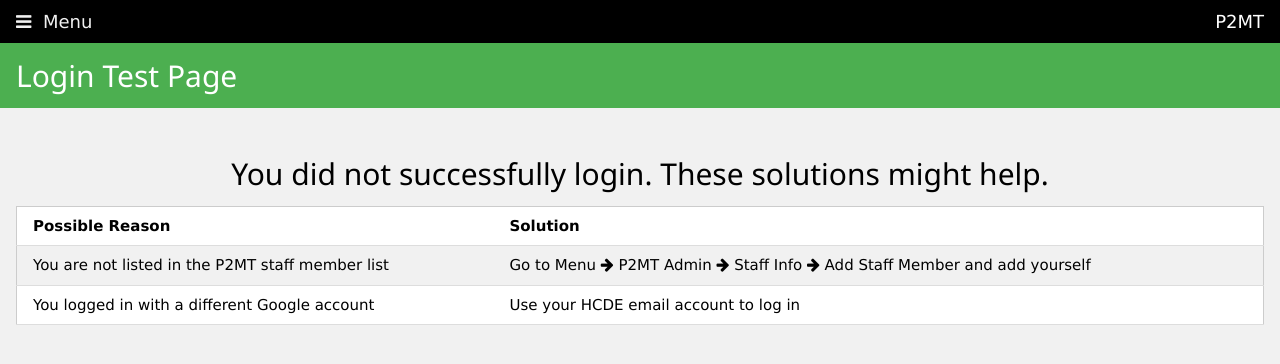
After one commit to phase2team/stemtest, a Flask app: page /logintest in a window 1280 px wide. The commit adds this page. Shown: the top 364 px of the page. Run offline with Flask 2, Linux system fonts and the light colour scheme.

Commit message:
Initial Google login integration

```diff
--- a/P2MT_App/config_GAE.py
+++ b/P2MT_App/config_GAE.py
@@ -1,4 +1,5 @@
 from P2MT_App.gcloud_functions import getCloudSqlUrl, getSqlEngineOptions
+import os
 
 
 class Config:
@@ -10,3 +11,8 @@
 
     SQLALCHEMY_DATABASE_URI = cloudSqlUrl
     SQLALCHEMY_ENGINE_OPTIONS = cloudSqlEngineOptions
+
+    # Set environment variables necessary for Google login and API usage
+    USE_GOOGLE_LOGIN_AND_API = "True"
+    GOOGLE_CLIENT_ID = os.getenv("GOOGLE_CLIENT_ID")
+    GOOGLE_CLIENT_SECRET = os.getenv("GOOGLE_CLIENT_SECRET")
--- a/P2MT_App/googleAPI/googleLogin.py
+++ b/P2MT_App/googleAPI/googleLogin.py
@@ -1 +1,15 @@
-# File for Google Login
+import requests
+
+GOOGLE_DISCOVERY_URL = "https://accounts.google.com/.well-known/openid-configuration"
+
+# Included for reference. AuthLib handles retrieval of authorization endpoint.
+# See https://realpython.com/flask-google-login/
+def get_google_provider_cfg():
+    google_provider_cfg = requests.get(GOOGLE_DISCOVERY_URL).json()
+    authorization_endpoint = google_provider_cfg["authorization_endpoint"]
+    token_endpoint = google_provider_cfg["token_endpoint"]
+    userinfo_endpoint = google_provider_cfg["userinfo_endpoint"]
+    print("authorization_endpoint:", authorization_endpoint)
+    print("token_endpoint:", token_endpoint)
+    print("userinfo_endpoint:", userinfo_endpoint)
+    return google_provider_cfg
--- /dev/null
+++ b/P2MT_App/googleAPI/routes.py
@@ -0,0 +1,98 @@
+# Python standard libraries
+import json
+import os
+import sqlite3
+
+# Third-party libraries
+from flask import Flask, url_for, redirect, render_template, redirect, Blueprint
+from flask_login import (
+    current_user,
+    login_required,
+    login_user,
+    logout_user,
+)
+import requests
+
+# P2MT imports
+from P2MT_App import db, oauth
+from P2MT_App.models import FacultyAndStaff
+from P2MT_App.googleAPI.googleLogin import get_google_provider_cfg
+from P2MT_App.main.utilityfunctions import printLogEntry
+
+googleAPI_bp = Blueprint("googleAPI_bp", __name__)
+
+
+@googleAPI_bp.route("/homepage")
+def homepage():
+    if current_user.is_authenticated:
+        return render_template("login.html", title="Login", user=current_user)
+    else:
+        print("current_user.is_authenticated =", current_user.is_authenticated)
+        return render_template("login.html", title="Login", user=None)
+
+
+@googleAPI_bp.route("/login")
+def login():
+    printLogEntry("Running login()")
+    redirect_uri = url_for("googleAPI_bp.auth", _external=True)
+    return oauth.google.authorize_redirect(redirect_uri)
+
+
+@googleAPI_bp.route("/login/callback")
+def auth():
+    printLogEntry("Running auth()")
+    get_google_provider_cfg()
+    token = oauth.google.authorize_access_token()
+    userinfo_response = oauth.google.parse_id_token(token)
+    if userinfo_response:
+        if userinfo_response["email_verified"]:
+            unique_id = userinfo_response["sub"]
+            users_email = userinfo_response["email"]
+            picture = userinfo_response["picture"]
+            users_name = userinfo_response["given_name"]
+            print("unique_id:", unique_id)
+            print("users_email:", users_email)
+            print("picture:", picture)
+            print("users_name:", users_name)
+            # Create a user in your db with the information provided
+            # by Google
+            # user = User(
+            #     id_=unique_id, name=users_name, email=users_email, profile_pic=picture
+            # )
+
+            # Verify user is approved to access the apps
+            user = FacultyAndStaff.query.filter(
+                FacultyAndStaff.email == users_email
+            ).first()
+            print("User query result =", user)
+            print("User type =", type(user))
+
+            if user:
+                printLogEntry("This is a valid user")
+                # Begin user session by logging the user in
+                login_user(user)
+
+    # if False:
+    #     # Doesn't exist? Add it to the database.
+    #     if not User.get(unique_id):
+    #         User.create(unique_id, users_name, users_email, picture)
+
+    return redirect("/logintest")
+
+
+@googleAPI_bp.route("/logintest")
+def logintest():
+    print("current_user =", current_user)
+    if current_user.is_authenticated:
+        return render_template(
+            "logintest.html", title="Login Test Page", user=current_user
+        )
+    else:
+        return render_template("logintest.html", title="Login Test Page", user=None)
+
+
+@googleAPI_bp.route("/logout")
+@login_required
+def logout():
+    logout_user()
+    return redirect("/homepage")
--- a/P2MT_App/main/routes.py
+++ b/P2MT_App/main/routes.py
@@ -6,6 +6,7 @@
 )
 from P2MT_App.main.testFunctions import setAttendanceForTmiTesting
 from datetime import date
+from flask_login import current_user, login_required
 
 main_bp = Blueprint("main_bp", __name__)
 
--- a/P2MT_App/templates/layout.html
+++ b/P2MT_App/templates/layout.html
@@ -28,8 +28,8 @@
 
     <!-- Top container -->
     <div class="w3-bar w3-top w3-black w3-large" style="z-index:4">
-        <button class="w3-bar-item w3-button w3-hover-none w3-hover-text-light-grey" onclick="w3_open();"><i
-                class="fa fa-bars"></i>  Menu</button>
+        <button id="menuButton" class="w3-bar-item w3-button w3-hover-none w3-hover-text-light-grey"
+            onclick="w3_open();"><i class="fa fa-bars"></i>  Menu</button>
         <span class="w3-bar-item w3-right">P2MT</span>
     </div>
 
@@ -40,8 +40,11 @@
 
             </div>
             <div class="w3-col s8 w3-bar">
+                {% if user %}
+                <p>Welcome, <strong>{{ user.firstName }}</strong></p><br>
+                {% else %}
                 <span>Welcome</span><br>
-
+                {% endif %}
             </div>
         </div>
         <hr>
--- /dev/null
+++ b/P2MT_App/templates/logintest.html
@@ -0,0 +1,63 @@
+{% extends 'layout.html'%}
+{% block content %}
+<div class="w3-container w3-green w3-row">
+    <div class="w3-third">
+        <h2>{{title}}</h2>
+    </div>
+</div>
+
+<div class="w3-panel"></div>
+
+<div class="w3-container">
+    {% if user %}
+    <h2 class='w3-center'>Congratulations! You successfully logged in! Your user details are:</h2>
+    <div class='w3-panel'></div>
+    <div class="w3-display-container">
+        <div class='w3-display-topmiddle'>
+            <div class='w3-card-4'>
+                <table class="w3-table-all">
+                    <tr>
+                        <th>First Name</th>
+                        <td>{{ user.firstName }}</td>
+                    </tr>
+                    <tr>
+                        <th>Last Name</th>
+                        <td>{{ user.lastName }}</td>
+                    </tr>
+                    <tr>
+                        <th>Position</th>
+                        <td>{{ user.position }}</td>
+                    </tr>
+                    <tr>
+                        <th>Email</th>
+                        <td>{{ user.email }}</td>
+                    </tr>
+                </table>
+            </div>
+            <div class='w3-panel'></div>
+            <a class="w3-button w3-blue" href="/logout">Logout</a>
+        </div>
+    </div>
+
+    {% else %}
+    <h2 class="w3-center">You did not successfully login. These solutions might help.</h2>
+    <table class="w3-table-all">
+        <tr>
+            <th>Possible Reason</th>
+            <th>Solution</th>
+        </tr>
+        <tr>
+            <td>You are not listed in the P2MT staff member list</td>
+            <td>Go to Menu <i class='fa fa-arrow-right'></i> P2MT Admin <i class='fa fa-arrow-right'></i> Staff Info
+                <i class='fa fa-arrow-right'></i> Add Staff Member and
+                add yourself</td>
+        </tr>
+        <tr>
+            <td>You logged in with a different Google account</td>
+            <td>Use your HCDE email account to log in</td>
+        </tr>
+    </table>
+    {% endif %}
+</div>
+
+{% endblock content %}
--- a/main.py
+++ b/main.py
@@ -12,4 +12,4 @@
     pass
 
 if __name__ == "__main__":
-    app.run(debug=True)
+    app.run("localhost", 8080, debug=True)
--- a/runP2MT.py
+++ b/runP2MT.py
@@ -4,4 +4,4 @@
 app = create_app(config_class=Config)
 
 if __name__ == "__main__":
-    app.run(debug=True)
+    app.run("localhost", 8080, debug=True)
```
Also changed, not shown: P2MT_App/ReadMe/setup.txt (added, +7 -0 lines), P2MT_App/__init__.py (+36 -1 lines), P2MT_App/config.py (+8 -0 lines), P2MT_App/models.py (+9 -2 lines), P2MT_App/templates/login.html (added, +44 -0 lines), requirements.txt (+18 -1 lines).
